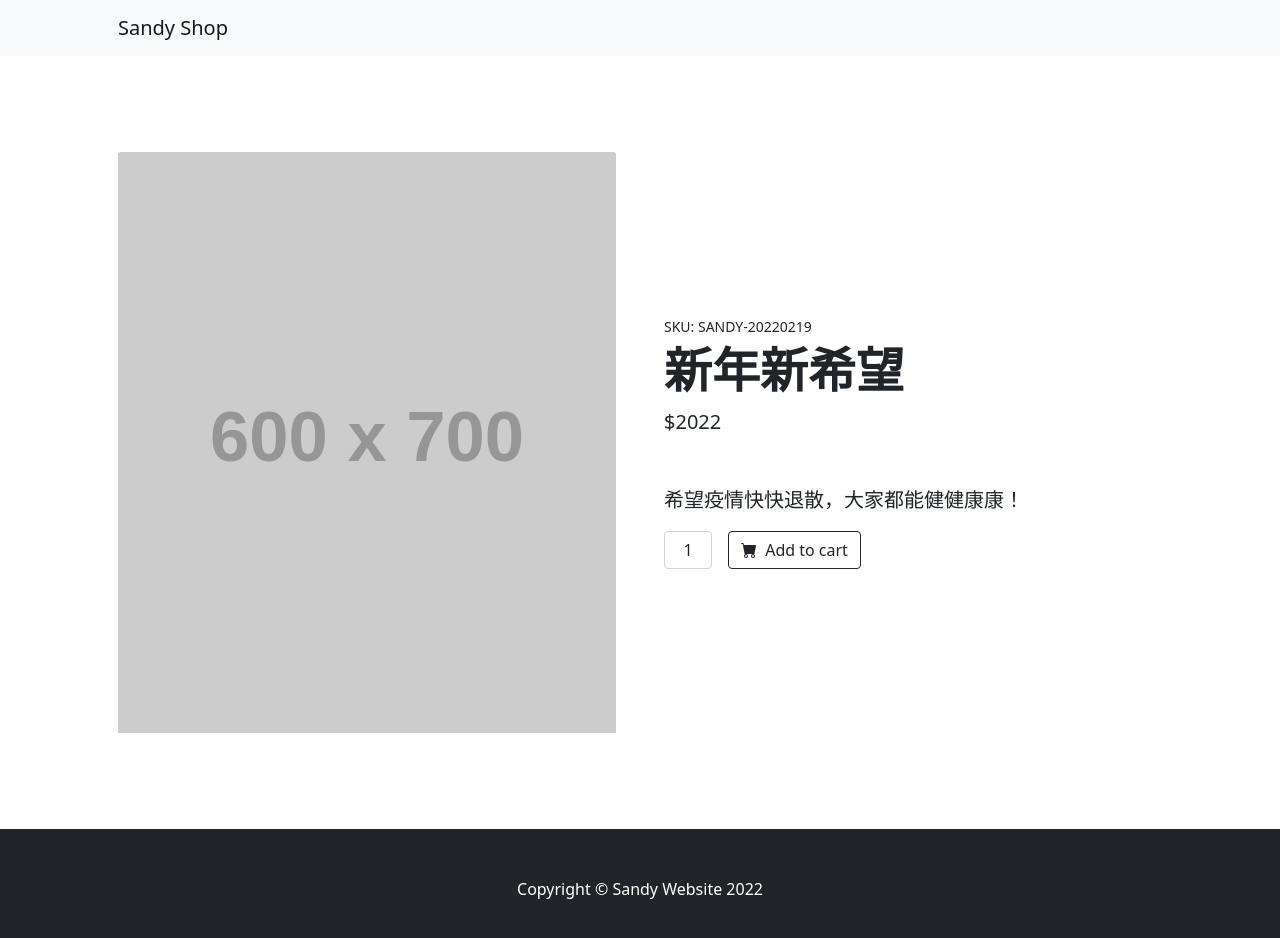
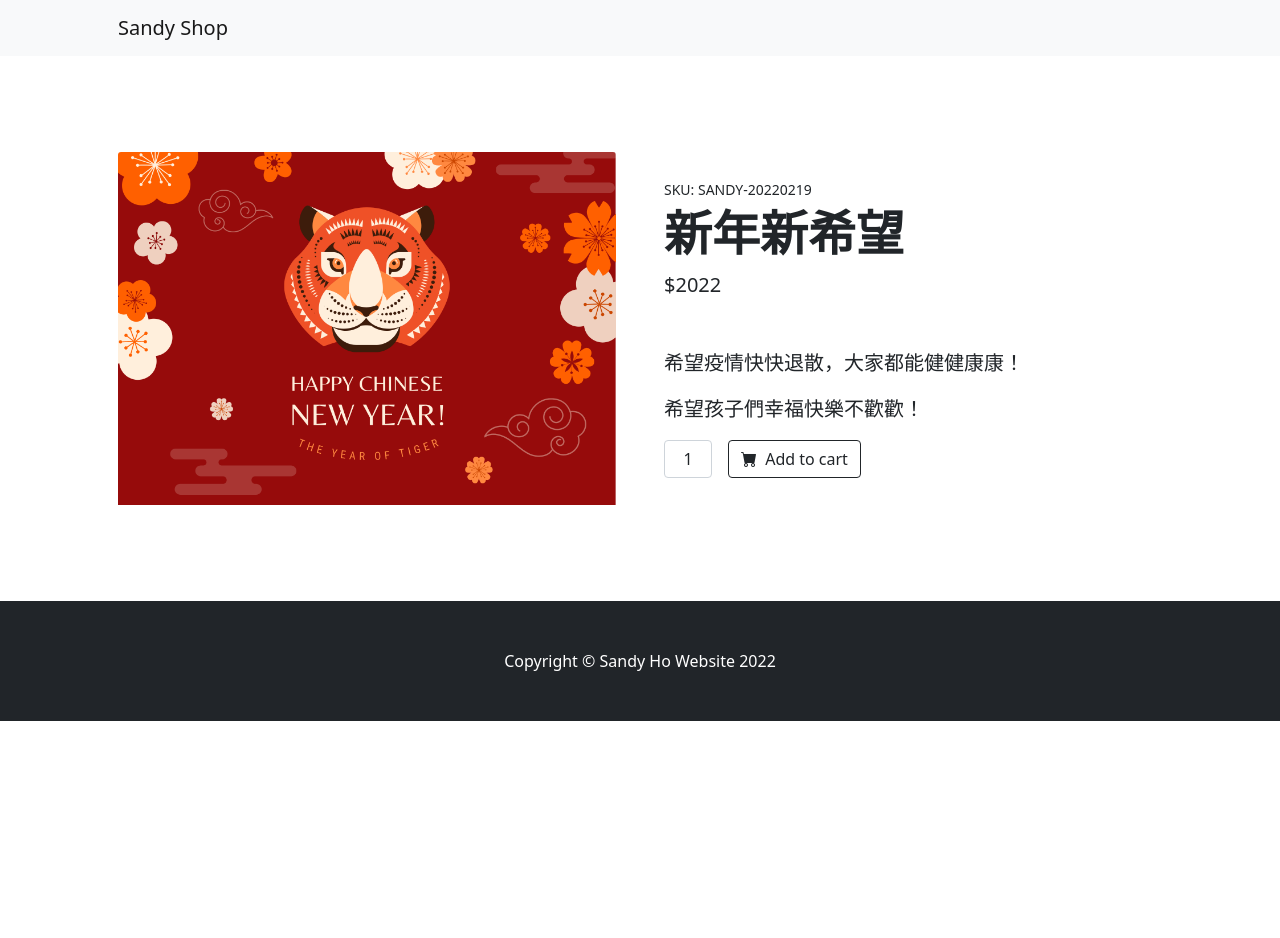
Before and after one commit to hsuancool/hsuancool.github.io, a website: page index.html in a window 1280 px wide. After the commit the page ends 800 px from the top, so only its background shows below. Drawn offline with nearby package versions, Linux system fonts and the light colour scheme; placeholder pictures from the web are drawn by us.

Commit message:
Update Card

```diff
--- a/index.html
+++ b/index.html
@@ -24,7 +24,7 @@
         <section class="py-5">
             <div class="container px-4 px-lg-5 my-5">
                 <div class="row gx-4 gx-lg-5 align-items-center">
-                    <div class="col-md-6"><img class="card-img-top mb-5 mb-md-0" src="https://dummyimage.com/600x700/dee2e6/6c757d.jpg" alt="..." /></div>
+                    <div class="col-md-6"><img class="card-img-top mb-5 mb-md-0" src="img/Tiger.png" alt="Happy New Year" /></div>
                     <div class="col-md-6">
                         <div class="small mb-1">SKU: SANDY-20220219</div>
                         <h1 class="display-5 fw-bolder">新年新希望</h1>
@@ -32,6 +32,7 @@
                             <span>$2022</span>
                         </div>
                         <p class="lead">希望疫情快快退散，大家都能健健康康！</p>
+                        <p class="lead">希望孩子們幸福快樂不歡歡！</p>
                         <div class="d-flex">
                             <input class="form-control text-center me-3" id="inputQuantity" type="num" value="1" style="max-width: 3rem" />
                             <button class="btn btn-outline-dark flex-shrink-0" type="button">
@@ -45,7 +46,7 @@
         </section>
         <!-- Footer-->
         <footer class="py-5 bg-dark">
-            <div class="container"><p class="m-0 text-center text-white">Copyright &copy; Sandy Website 2022</p></div>
+            <div class="container"><p class="m-0 text-center text-white">Copyright &copy; Sandy Ho Website 2022</p></div>
         </footer>
         <!-- Bootstrap core JS-->
         <script src="https://cdn.jsdelivr.net/npm/bootstrap@5.1.3/dist/js/bootstrap.bundle.min.js"></script>
```
